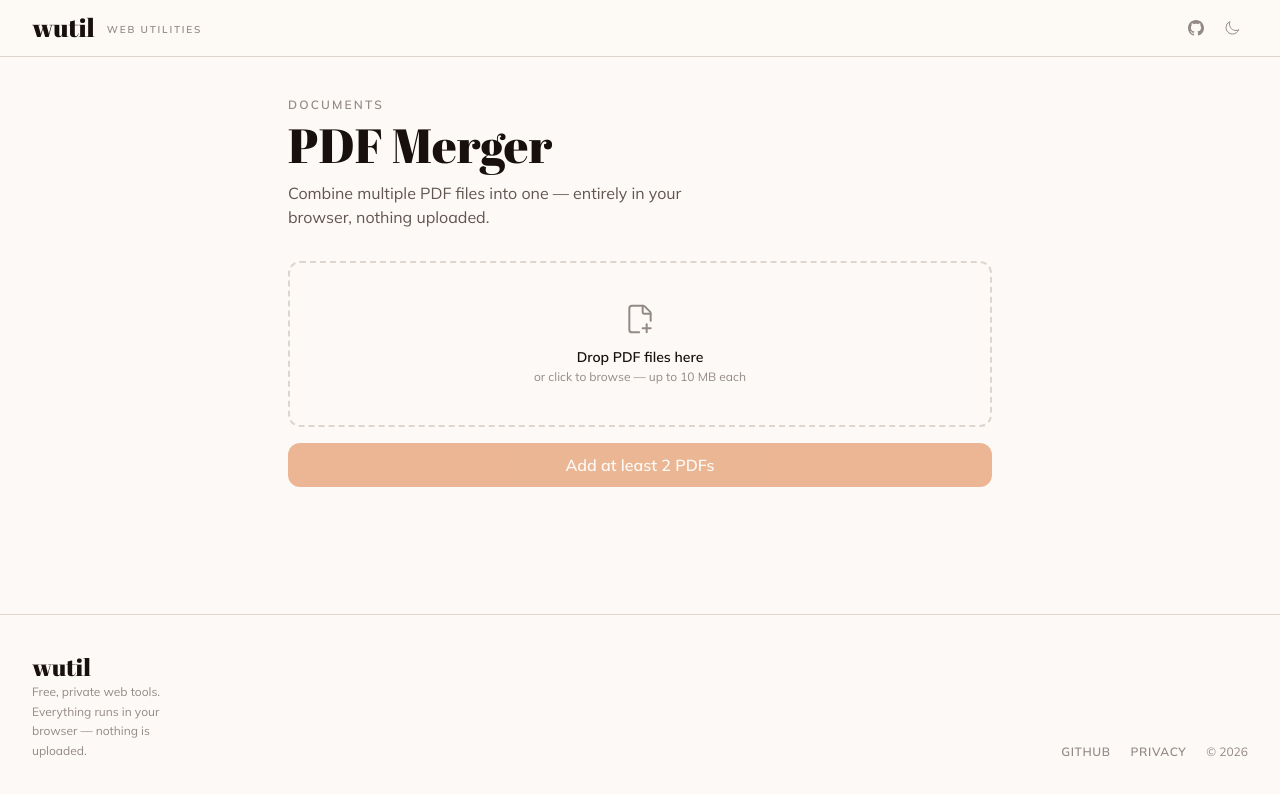
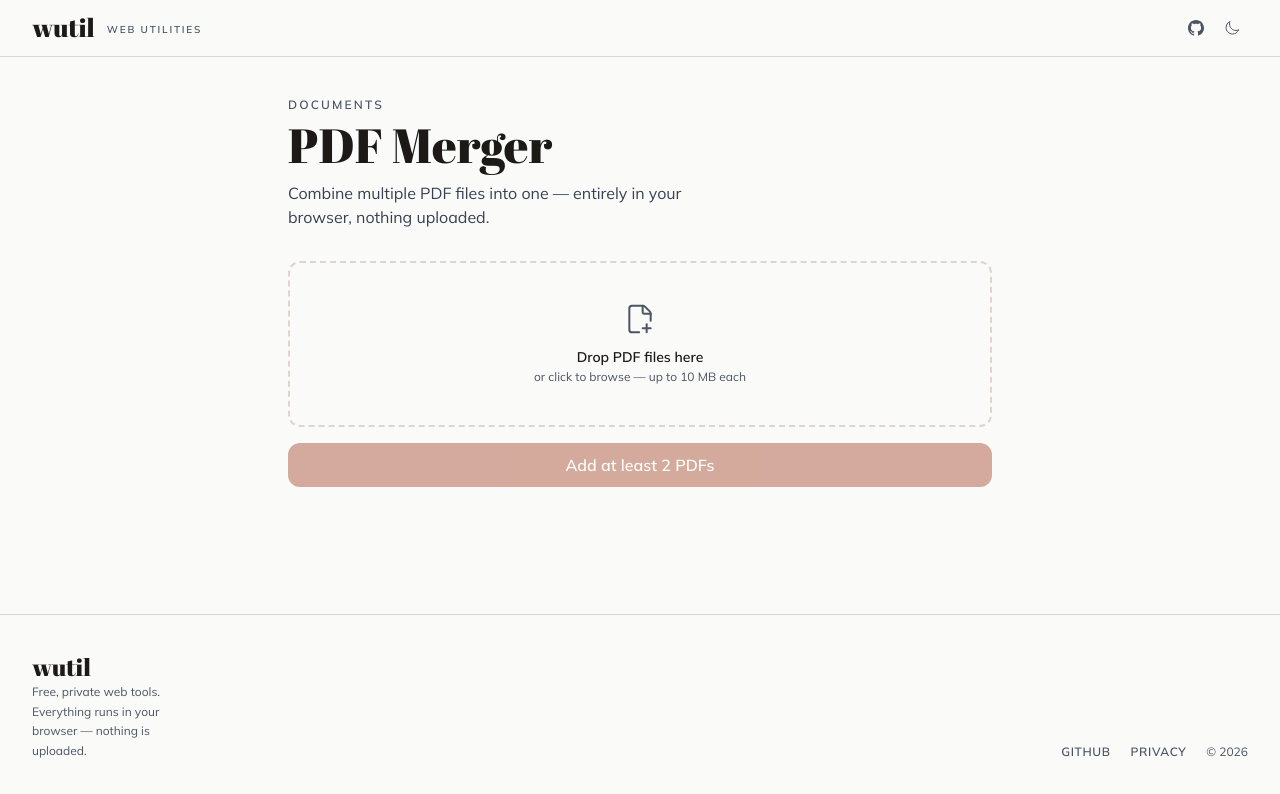
Before and after one commit to m1ngsama/wutil, a Next.js app: page /tools/pdf-merge in a window 1280 px wide. Shown: the top 794 px of the page. Built offline with nearby package versions, Linux system fonts and the light colour scheme.

Commit message:
test: add full-catalog accessibility scans

```diff
--- a/package.json
+++ b/package.json
@@ -23,6 +23,7 @@
     "sonner": "^2.0.7"
   },
   "devDependencies": {
+    "@axe-core/playwright": "^4.11.3",
     "@playwright/test": "^1.59.1",
     "@tailwindcss/postcss": "^4",
     "@tailwindcss/typography": "^0.5.19",
--- a/src/app/globals.css
+++ b/src/app/globals.css
@@ -7,20 +7,20 @@
 
 :root {
   /* Accent — warm terracotta */
-  --w-accent:        oklch(60% 0.175 44);
-  --w-accent-hover:  oklch(54% 0.175 44);
-  --w-accent-subtle: oklch(93% 0.04  60);
-  --w-accent-fg:     oklch(99% 0.004 70);
+  --w-accent:        #9a3412;
+  --w-accent-hover:  #7c2d12;
+  --w-accent-subtle: #ffedd5;
+  --w-accent-fg:     #ffffff;
 
   /* Canvas & surfaces — warm off-white */
-  --w-canvas:  oklch(98.5% 0.006 70);
-  --w-surface: oklch(100%  0     0);
-  --w-muted:   oklch(96%   0.010 70);
+  --w-canvas:  #fafaf9;
+  --w-surface: #ffffff;
+  --w-muted:   #f5f5f4;
 
   /* Text — warm near-blacks */
-  --w-ink:   oklch(18%  0.015 50);
-  --w-ink-2: oklch(46%  0.018 50);
-  --w-ink-3: oklch(64%  0.012 50);
+  --w-ink:   #1c1917;
+  --w-ink-2: #374151;
+  --w-ink-3: #4b5563;
 
   /* Borders */
   --w-edge:       oklch(88% 0.014 70);
@@ -31,18 +31,18 @@
 }
 
 .dark {
-  --w-accent:        oklch(70% 0.160 48);
-  --w-accent-hover:  oklch(64% 0.160 48);
-  --w-accent-subtle: oklch(22% 0.04  48);
-  --w-accent-fg:     oklch(14% 0.012 50);
+  --w-accent:        #fdba74;
+  --w-accent-hover:  #fb923c;
+  --w-accent-subtle: #431407;
+  --w-accent-fg:     #1c1917;
 
-  --w-canvas:  oklch(13%  0.012 50);
-  --w-surface: oklch(17%  0.014 50);
-  --w-muted:   oklch(21%  0.016 50);
+  --w-canvas:  #11100f;
+  --w-surface: #1c1917;
+  --w-muted:   #292524;
 
-  --w-ink:   oklch(93%  0.007 70);
-  --w-ink-2: oklch(67%  0.012 50);
-  --w-ink-3: oklch(50%  0.015 50);
+  --w-ink:   #f5f5f4;
+  --w-ink-2: #e7e5e4;
+  --w-ink-3: #d6d3d1;
 
   --w-edge:        oklch(27% 0.018 50);
   --w-edge-strong: oklch(35% 0.022 50);
--- a/src/components/tools/ColorConverter.tsx
+++ b/src/components/tools/ColorConverter.tsx
@@ -84,6 +84,7 @@ export default function ColorConverter() {
         <div className="bg-surface p-4 flex items-center gap-3">
           <input
             type="color" value={safe}
+            aria-label="Choose color"
             onChange={(e) => fromHex(e.target.value)}
             className="w-9 h-9 rounded-md cursor-pointer border-0 bg-transparent p-0"
           />
@@ -120,6 +121,7 @@ export default function ColorConverter() {
                 <label className="block text-[10px] font-semibold uppercase tracking-wider text-ink-3 mb-1">{ch}</label>
                 <input
                   type="number" min={0} max={255} value={rgb[ch]}
+                  aria-label={`RGB ${ch.toUpperCase()}`}
                   onChange={(e) => {
                     const v = Math.max(0, Math.min(255, Number(e.target.value)));
                     fromRgb(ch==='r'?v:rgb.r, ch==='g'?v:rgb.g, ch==='b'?v:rgb.b);
@@ -148,6 +150,7 @@ export default function ColorConverter() {
                 <label className="block text-[10px] font-semibold uppercase tracking-wider text-ink-3 mb-1">{label}</label>
                 <input
                   type="number" min={0} max={max} value={hsl[k]}
+                  aria-label={`HSL ${label}`}
                   onChange={(e) => {
                     const v = Math.max(0, Math.min(max, Number(e.target.value)));
                     fromHsl(k==='h'?v:hsl.h, k==='s'?v:hsl.s, k==='l'?v:hsl.l);
--- a/src/components/tools/DateCalculator.tsx
+++ b/src/components/tools/DateCalculator.tsx
@@ -80,6 +80,7 @@ export default function DateCalculator() {
                   <input
                     type="date"
                     value={value}
+                    aria-label={label}
                     onChange={(e) => set(e.target.value)}
                     className="flex-1 h-10 px-3 rounded-md border border-edge bg-surface text-ink text-sm focus:outline-none focus:ring-2 focus:ring-[var(--w-ring)] focus:ring-offset-1"
                   />
@@ -140,6 +141,7 @@ export default function DateCalculator() {
               <input
                 type="date"
                 value={base}
+                aria-label="Starting date"
                 onChange={(e) => setBase(e.target.value)}
                 className="flex-1 h-10 px-3 rounded-md border border-edge bg-surface text-ink text-sm focus:outline-none focus:ring-2 focus:ring-[var(--w-ring)] focus:ring-offset-1"
               />
@@ -174,6 +176,7 @@ export default function DateCalculator() {
                 type="number"
                 min={0}
                 value={delta}
+                aria-label="Days to add or subtract"
                 onChange={(e) => setDelta(e.target.value)}
                 className="w-28 h-10 px-3 rounded-md border border-edge bg-surface text-ink text-sm font-mono focus:outline-none focus:ring-2 focus:ring-[var(--w-ring)] focus:ring-offset-1"
               />
--- a/src/components/tools/ImageConverter.tsx
+++ b/src/components/tools/ImageConverter.tsx
@@ -152,7 +152,7 @@ export default function ImageConverterComponent() {
               </span>
             )}
           </button>
-          <input ref={fileInputRef} id="img-upload" type="file" accept="image/*" className="sr-only" onChange={handleFileChange} />
+          <input ref={fileInputRef} id="img-upload" type="file" accept="image/*" aria-label="Choose image file" className="sr-only" onChange={handleFileChange} />
 
           {/* Format */}
           <div className="rounded-xl border border-edge bg-surface p-4 space-y-4">
@@ -182,6 +182,7 @@ export default function ImageConverterComponent() {
                 </div>
                 <input
                   type="range" min={0.1} max={1} step={0.05} value={quality}
+                  aria-label="Image quality"
                   onChange={(e) => setQuality(parseFloat(e.target.value))}
                   className="w-full accent-[var(--w-accent)]"
                 />
@@ -214,6 +215,7 @@ export default function ImageConverterComponent() {
                     <label className="block text-[10px] font-semibold uppercase tracking-wider text-ink-3 mb-1">{label}</label>
                     <input
                       type="number" min={1} value={value}
+                      aria-label={label === 'W' ? 'Output width' : 'Output height'}
                       onChange={(e) => onChange(e.target.value ? Number(e.target.value) : '')}
                       className="w-full font-mono text-sm text-ink bg-muted border border-edge rounded-md px-3 py-1.5 focus:outline-none focus:ring-2 focus:ring-[var(--w-ring)]"
                     />
--- a/src/components/tools/PasswordGenerator.tsx
+++ b/src/components/tools/PasswordGenerator.tsx
@@ -102,6 +102,7 @@ export default function PasswordGenerator() {
           </div>
           <input
             type="range" min={4} max={64} value={length}
+            aria-label="Password length"
             onChange={(e) => setLength(Number(e.target.value))}
             className="w-full accent-[var(--w-accent)]"
           />
--- a/src/components/tools/PdfMerge.tsx
+++ b/src/components/tools/PdfMerge.tsx
@@ -88,7 +88,7 @@ export default function PdfMergeComponent() {
           <span className="block text-xs text-ink-3 mt-0.5">or click to browse — up to 10 MB each</span>
         </span>
       </button>
-      <input ref={fileInputRef} id="pdf-upload" type="file" multiple accept=".pdf" className="sr-only"
+      <input ref={fileInputRef} id="pdf-upload" type="file" multiple accept=".pdf" aria-label="Choose PDF files" className="sr-only"
         onChange={(e) => e.target.files && addFiles(e.target.files)} />
 
       {/* File list */}
--- a/src/components/tools/UnitConverter.tsx
+++ b/src/components/tools/UnitConverter.tsx
@@ -167,11 +167,13 @@ export default function UnitConverter() {
             <input
               type="number"
               value={input}
+              aria-label="Input value"
               onChange={(e) => setInput(e.target.value)}
               className="flex-1 h-11 px-4 rounded-md border border-edge bg-canvas text-ink font-mono text-base focus:outline-none focus:ring-2 focus:ring-[var(--w-ring)] focus:ring-offset-1"
             />
             <select
               value={fromId}
+              aria-label="From unit"
               onChange={(e) => setFromId(e.target.value)}
               className="h-11 px-3 rounded-md border border-edge bg-canvas text-ink text-sm focus:outline-none focus:ring-2 focus:ring-[var(--w-ring)]"
             >
@@ -214,6 +216,7 @@ export default function UnitConverter() {
             </button>
             <select
               value={toId}
+              aria-label="To unit"
               onChange={(e) => setToId(e.target.value)}
               className="h-11 px-3 rounded-md border border-edge bg-canvas text-ink text-sm focus:outline-none focus:ring-2 focus:ring-[var(--w-ring)]"
             >
```
Also changed, not shown: 3 other files (tests, documents, lock files or other folders).
